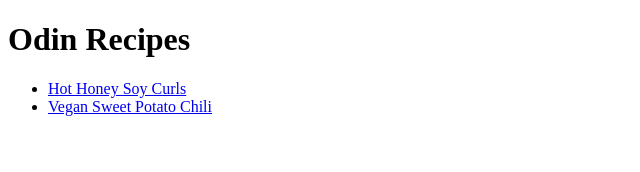
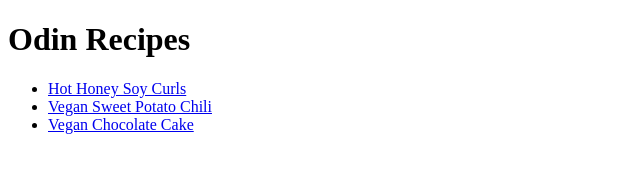
Before and after one commit to sodokerry/odin-recipes, a plain HTML site: page index.html in a window 1280 px wide. Shown: the whole page, without its empty margins (0-640 px from the left). Drawn offline with Linux system fonts and the light colour scheme.

Commit message:
Add cake recipe to list in index

```diff
--- a/index.html
+++ b/index.html
@@ -10,6 +10,6 @@
   <ul>
     <li><a href="recipes/hot-honey-soy-curls.html">Hot Honey Soy Curls</a></li>
     <li><a href="recipes/vegan-sweet-potato-chili.html">Vegan Sweet Potato Chili</a></li>
-
+    <li><a href="recipes/vegan-chocolate-cake.html">Vegan Chocolate Cake</a></li>
     </body>
 </html>
```
